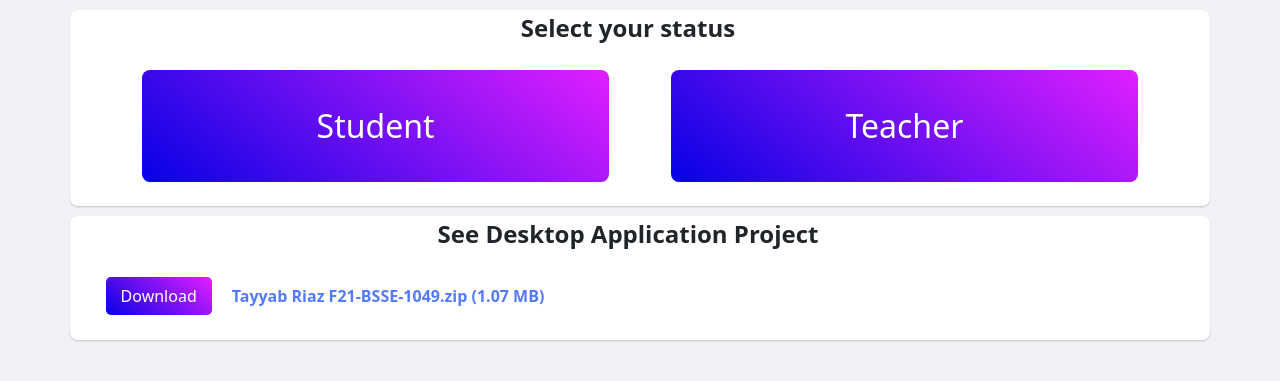
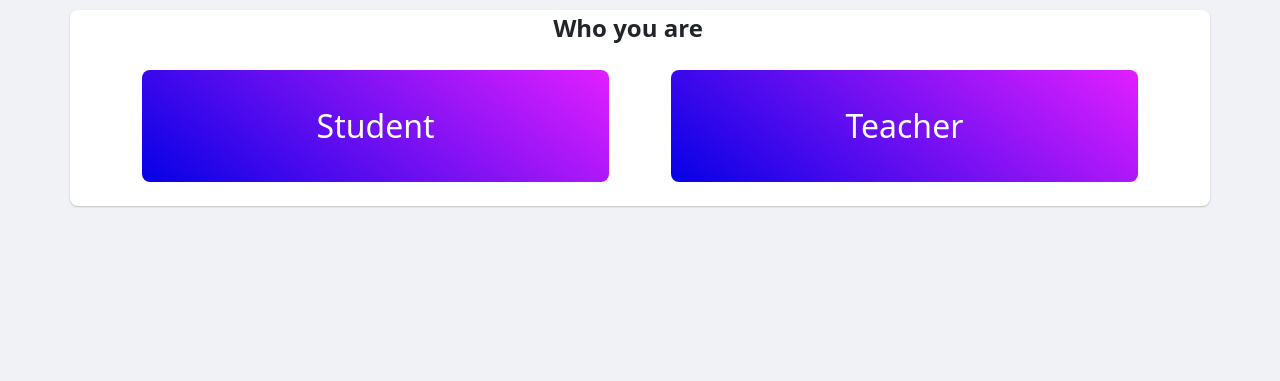
Before and after one commit to mrtayyabriaz/Students-Result-Management-System--DBMS-Project, a PHP site: page / in a window 1280 px wide. Shown: the part 61-442 px from the top of the page. Run offline with PHP 8.4, Linux system fonts and the light colour scheme; some libraries are stand-ins or nearby versions.

Commit message:
Desktop Project Removed

```diff
--- a/index.php
+++ b/index.php
@@ -18,7 +18,7 @@
 
   <section class="dark-theme">
     <div class="container mycontainer boxshadow dark-theme-light">
-      <div class="row w-100 fw-bold fs-4 select_status">Select your status</div>
+      <div class="row w-100 fw-bold fs-4 select_status">Who you are</div>
       <div class="row selectioncontainer ">
         <!-- <a href="login.html" class="col-5 student">Student</a> -->
         <!-- <a href="login.html" class="col-5 teacher">Teacher</a> -->
@@ -29,7 +29,7 @@
   </section>
 
 
-  <section class="dark-theme">
+  <section class="dark-theme d-none">
     <div class="container mycontainer boxshadow dark-theme-light">
       <div class="row w-100 fw-bold fs-4 select_status">See Desktop Application Project</div>
       <div class="row DownloadProject">
@@ -39,7 +39,7 @@
           </div>
         </div>
         <div class="col-9">
-          <a download href="project/Tayyab Riaz F21-BSSE-1049.zip">Tayyab Riaz F21-BSSE-1049.zip (1.07 MB)</a>
+          <div>Tayyab Riaz F21-BSSE-1049.zip (1.07 MB)</div>
         </div>
       </div>
     </div>
--- a/nevbar.php
+++ b/nevbar.php
@@ -6,8 +6,6 @@ $a = 0;
     <div>
       <a class="navbar-brand" href="index.php">
         <img src="images/RMS_logo_transarent.png" class="main-logo inverted" id="main-logo" alt="Logo" width="30" height="24">
-        <!-- <img src="images/RMS logo.jpg" alt="Logo" width="30" height="24"> -->
-        <!-- <img src="images/UNIVERSITY_OF_OKARA.JPG" alt="Bootstrap" width="30" height="24"> -->
       </a>
       <a class="navbar-brand" href="index.php"></a>
     </div>
```
